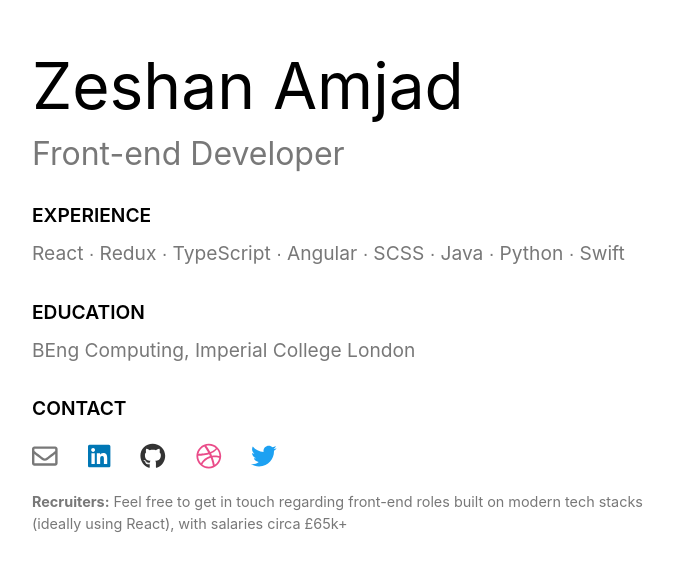
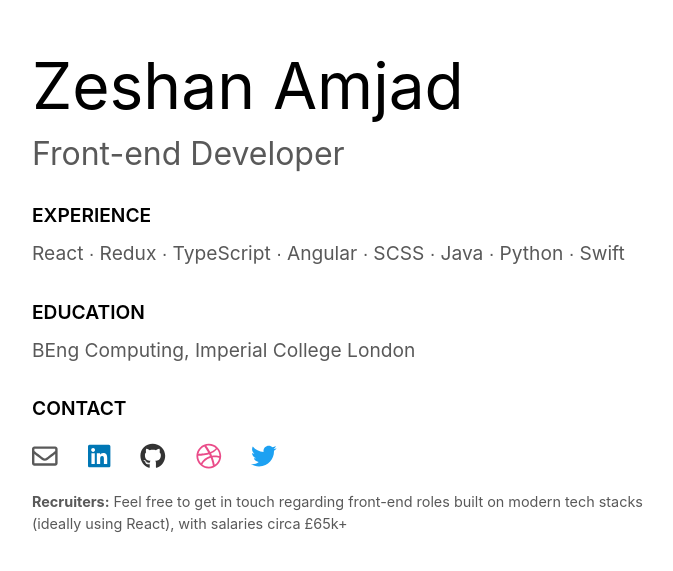
Before and after one commit to ZeshanA/portfolio, a Gatsby site: page / in a window 1280 px wide. Shown: the part 109-680 px from the top of the page, without its empty margins (283-956 px from the left). Built offline with nearby package versions, Linux system fonts and the light colour scheme; Gatsby itself is replaced by a stand-in of ours; a web font is replaced by a local one.

Commit message:
Darken mid-grey text to improve readability

```diff
--- a/src/styles/_vars.scss
+++ b/src/styles/_vars.scss
@@ -2,7 +2,7 @@ $fallbackFonts: -apple-system, BlinkMacSystemFont, 'Roboto', 'Source Sans Pro',
 $textFontFamily: "SF Text", $fallbackFonts;
 $headingFontFamily: "SF Display", $fallbackFonts;
 
-$midGrey: #787878;
+$midGrey: #595959;
 
 @mixin perfectCentre {
   left: 50%;
```
